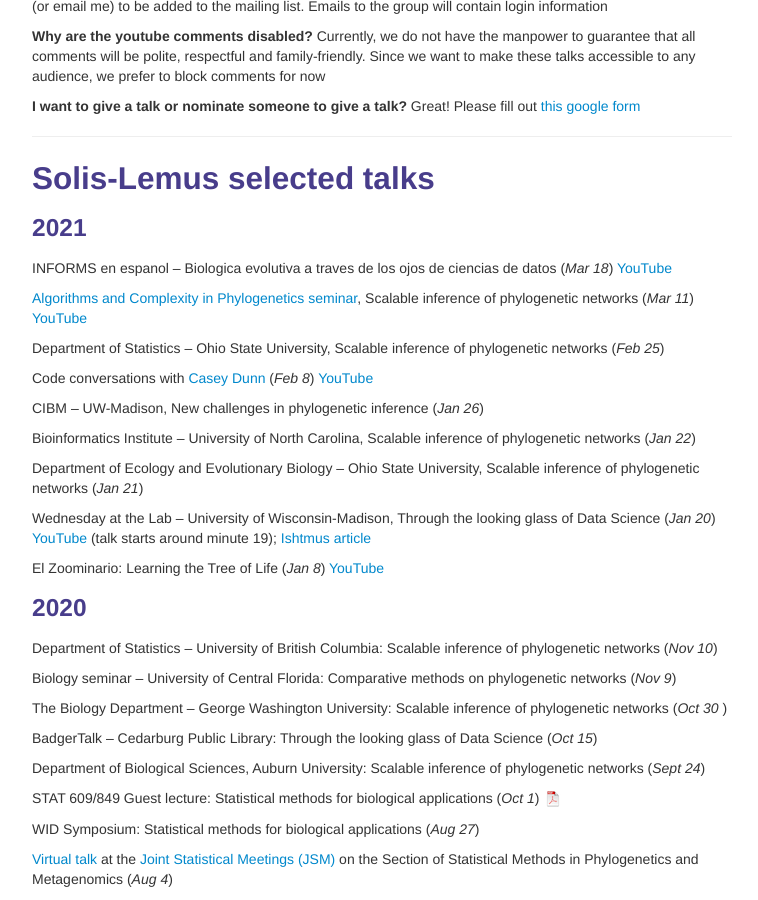
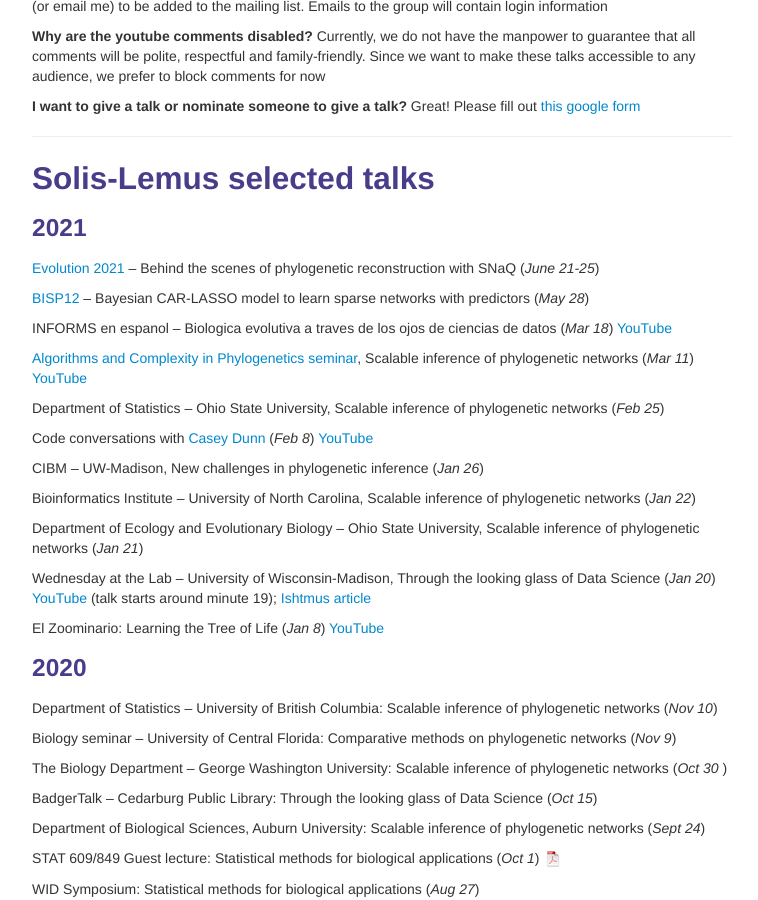
Before and after one commit to solislemuslab/solislemuslab.github.io, a Jekyll site: the page built from pages/talks.md, in a window 1280 px wide and 900 px high, scrolled down 478 px. Shown: the whole window, without its empty margins (258-1016 px from the left). Built offline with Jekyll 4.4.1, drawn with Linux system fonts in a browser that asks for light colours.

Commit message:
added talks

```diff
--- a/pages/talks.md
+++ b/pages/talks.md
@@ -39,6 +39,10 @@ Great! Please fill out [this google form](https://forms.gle/1kpZE1XrKe9YS9cHA)
 ## <a name="talks"></a>Solis-Lemus selected talks
 
 ### 2021
+
+[Evolution 2021](https://www.evolutionmeetings.org/) -- Behind the scenes of phylogenetic reconstruction with SNaQ (_June 21-25_)
+
+[BISP12](https://bisp12.imati.cnr.it/home_page.php) -- Bayesian CAR-LASSO model to learn sparse networks with predictors (_May 28_)
 
 INFORMS en espanol -- Biologica evolutiva a traves de los ojos de ciencias de datos (_Mar 18_) [YouTube](https://www.youtube.com/watch?v=xfbU6pvSUwI)
 
```
